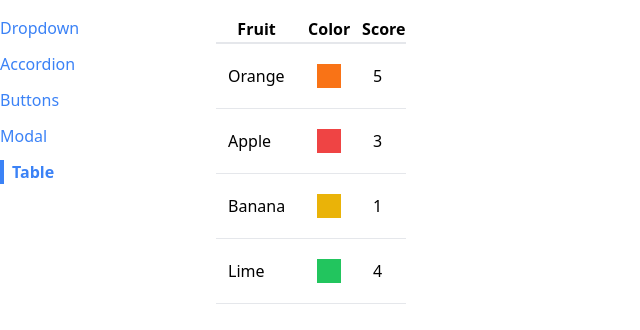
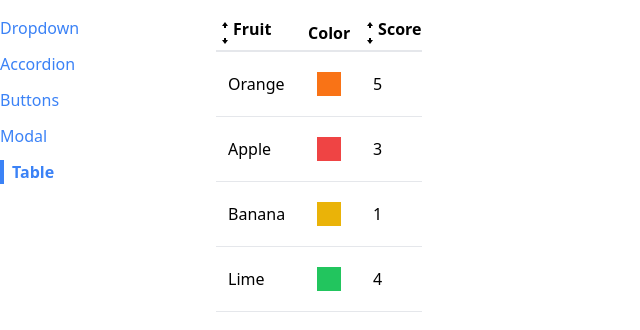
Before and after one commit to ManasaThota/CompsReact, a React (Create React App) app: page /table in a window 1280 px wide. Shown: the top 330 px of the page, without its empty margins (0-640 px from the left). Built offline with nearby package versions, Linux system fonts and the light colour scheme.

Commit message:
Added custom hook for sort table

```diff
--- /dev/null
+++ b/src/components/SortableTable.js
@@ -0,0 +1,49 @@
+import {GoArrowSmallDown, GoArrowSmallUp} from 'react-icons/go';
+import Table from "./Table";
+import useSort from "../hooks/use-sort";
+
+function SortableTable(props) {
+   const { config, data } = props;
+   const{sortOrder, sortedData, sortBy, setSortColumn} = useSort(data,config);
+
+   const updatedConfig = config.map((column)=>{
+    if(!column.sortValue){
+        return column;
+    }
+    return {
+        ...column,
+        header: ()=><th className="cursor-pointer hover:bg-gray-100" onClick={()=>setSortColumn(column.label)}>
+                    <div class="flex item-center">
+                        {getIcons(column.label, sortBy, sortOrder)}
+                        {column.label}
+                    </div>
+                    </th>
+    }
+   })
+
+   return <Table {...props} data={sortedData} config={updatedConfig}></Table>
+}
+function getIcons(label, sortBy, sortOrder){
+    if(label !== sortBy){
+        return <div>
+            <GoArrowSmallUp/>
+            <GoArrowSmallDown/>
+        </div>;
+    }
+    if(sortOrder === "asc"){
+        return <div>
+            <GoArrowSmallUp/>
+        </div>;
+    } else if(sortOrder === "desc"){
+        return <div>
+            <GoArrowSmallDown/>
+        </div>;
+    } else if(sortOrder === null){
+        return <div>
+            <GoArrowSmallUp/>
+            <GoArrowSmallDown/>
+        </div>;
+    }
+}
+
+export default SortableTable;
--- a/src/components/Table.js
+++ b/src/components/Table.js
@@ -1,5 +1,10 @@
+import { Fragment } from "react"
+
 const Table = ({data, config, keyFn}) => {
   const renderedHeaders = config.map((column)=>{
+    if(column.header){
+      return <Fragment key={column.label}>{column.header()}</Fragment>
+    }
     return <th key={column.label}>{column.label}</th>
   })
   const renderedRows = data.map((rowData) => {
--- /dev/null
+++ b/src/hooks/use-sort.js
@@ -0,0 +1,48 @@
+import { useState } from "react";
+function useSort(data, config) {
+   const [sortOrder, setSortOrder] = useState(null);
+   const [sortBy, setSortBy] = useState(null);
+
+   const setSortColumn = (label)=>{
+    if(sortBy && label !== sortBy){
+        setSortOrder('asc');
+        setSortBy(label);
+        return
+    };
+    if(sortOrder === null){
+        setSortOrder("asc");
+        setSortBy(label);
+    } else if(sortOrder === "asc") {
+        setSortOrder("desc");
+        setSortBy(label);
+    } else if(sortOrder === "desc") {
+        setSortOrder(null);
+        setSortBy(label);
+    }
+   }
+
+   let sortedData = data;
+   if(sortOrder && sortBy){
+    const { sortValue } = config.find(column => column.label === sortBy);
+    sortedData = [...data].sort((a,b)=>{
+        const valueA = sortValue(a);
+        const valueB = sortValue(b);
+
+        const reverseOrder = sortOrder === 'asc'?1 : -1;
+        if(typeof(valueA) === 'string' ){
+            return valueA.localeCompare(valueB)*reverseOrder;
+        } else {
+            return (valueA - valueB) * reverseOrder;
+        }
+    })
+
+   }
+   return{
+    sortOrder,
+    sortedData,
+    sortBy,
+    setSortColumn
+   }
+}
+
+export default useSort;
--- a/src/pages/TablePage.js
+++ b/src/pages/TablePage.js
@@ -1,4 +1,4 @@
-import Table from "../components/Table";
+import SortableTable from "../components/SortableTable";
 
 function TablePage(){
     const data = [
@@ -10,7 +10,8 @@
     const config = [
         {
             label:"Fruit",
-            render: (fruit) => fruit.name
+            render: (fruit) => fruit.name,
+            sortValue: (fruit) => fruit.name
         },
         {
             label:"Color",
@@ -18,7 +19,8 @@
         },
         {
             label:"Score",
-            render: (fruit) => fruit.score
+            render: (fruit) => fruit.score,
+            sortValue: (fruit) => fruit.score
         }
     ];
     const keyFn = (fruit) => {
@@ -26,7 +28,7 @@
     }
     return(
         <div>
-            <Table data={data} config={config} keyFn = {keyFn}/>
+            <SortableTable data={data} config={config} keyFn = {keyFn}/>
         </div>
     )
 }
```
